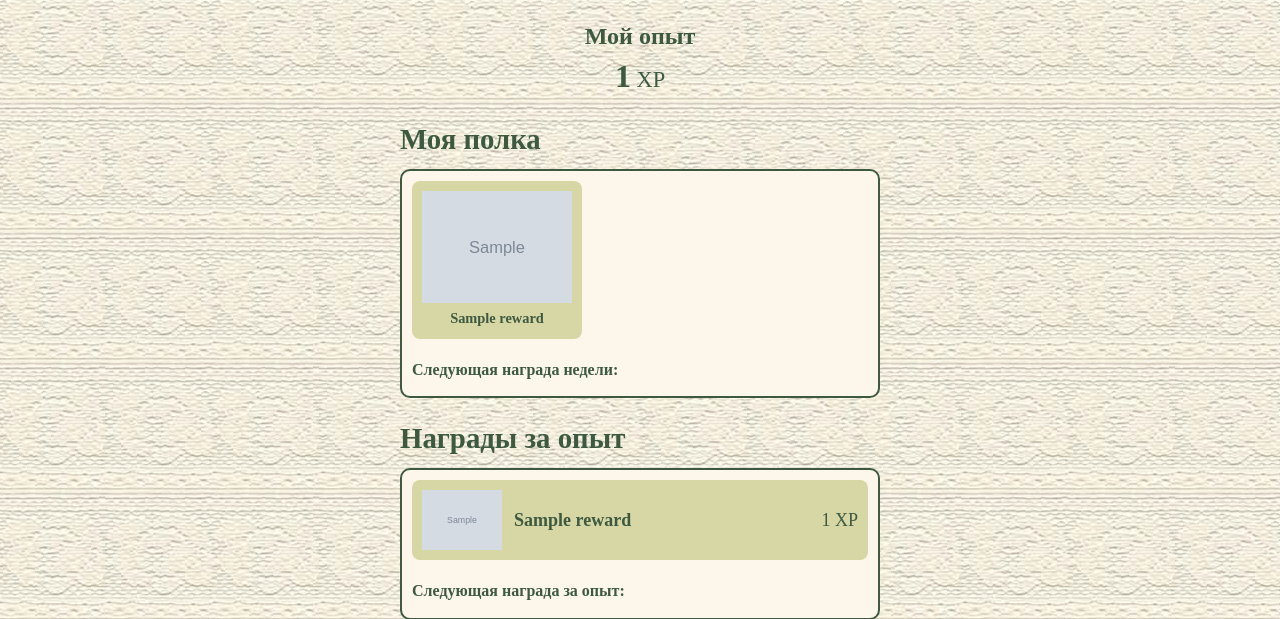
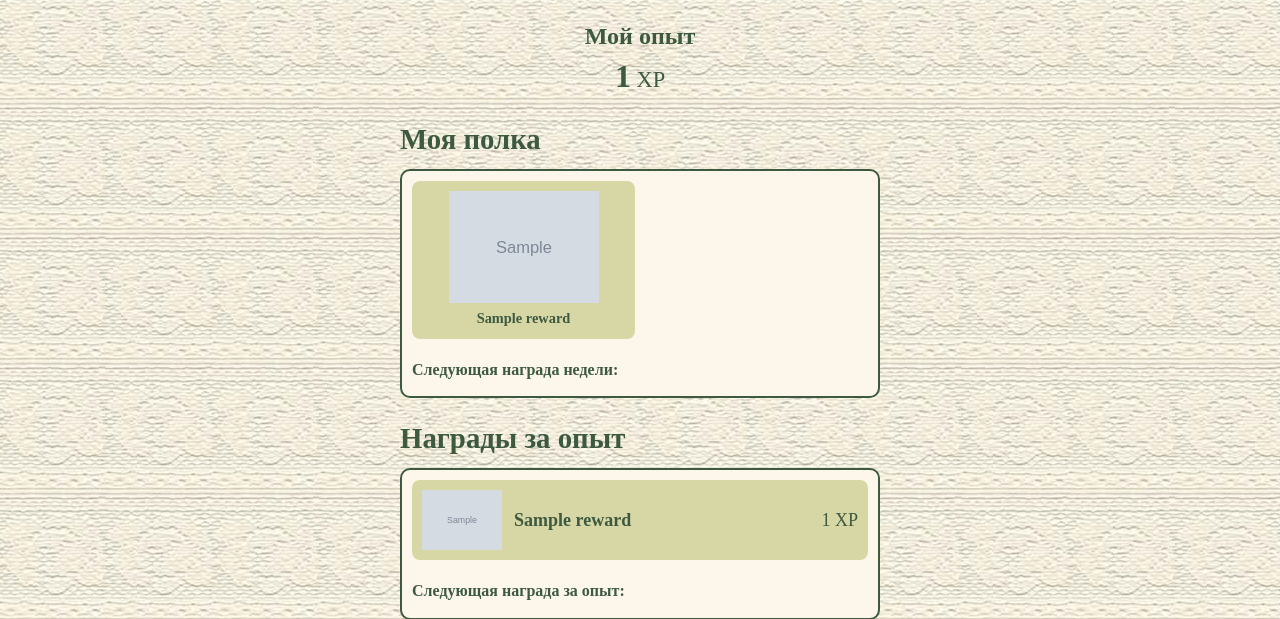
Before and after one commit to iloush-web/course_work_CozyHabits, a Flask app: page /rewards in a window 1280 px wide. Shown: the part 25-644 px from the top of the page. Run offline with Flask 3, Linux system fonts and the light colour scheme; a user stored in the database is signed in; tables that the repository leaves empty hold one stand-in row (values such as "Sample post"); grey boxes marked "Sample" are stand-in pictures; some web fonts are replaced.

Commit message:
стиль наград поправил чуть-чуть

```diff
--- a/app/static/css/rewards.css
+++ b/app/static/css/rewards.css
@@ -34,12 +34,11 @@
     padding: 10px;
 }
 
-/* Полка — награды в ряд с переносом */
+/* Полка — две колонки */
 .rewards-shelf {
-    display: flex;
-    flex-wrap: wrap;
+    display: grid;
+    grid-template-columns: 1fr 1fr;
     gap: 10px;
-    align-items: flex-start;
 }
 
 /* Список за опыт — колонкой */
@@ -105,6 +104,7 @@
     font-size: 1rem;
     color: var(--dark-green);
     margin: 10px 0 5px;
+    grid-column: 1 / -1;   /* занимает всю ширину, не встаёт в колонку */
 }
 
 /* Закрытая (ещё не полученная) награда */
--- a/app/templates/rewards.html
+++ b/app/templates/rewards.html
@@ -29,7 +29,7 @@
         <!-- Следующая недельная награда (закрыта) -->
         {% if next_weekly %}
         <div class="shelf-item is-locked" title="{{ next_weekly.title }}">
-            <img style="width: 80px;" class="shelf-item-icon"
+            <img class="shelf-item-icon"
                 src="{{ url_for('static', filename=next_weekly.icon_url) }}" alt="">
             <span class="shelf-item-title">{{ next_weekly.title }}</span>
         </div>
```
